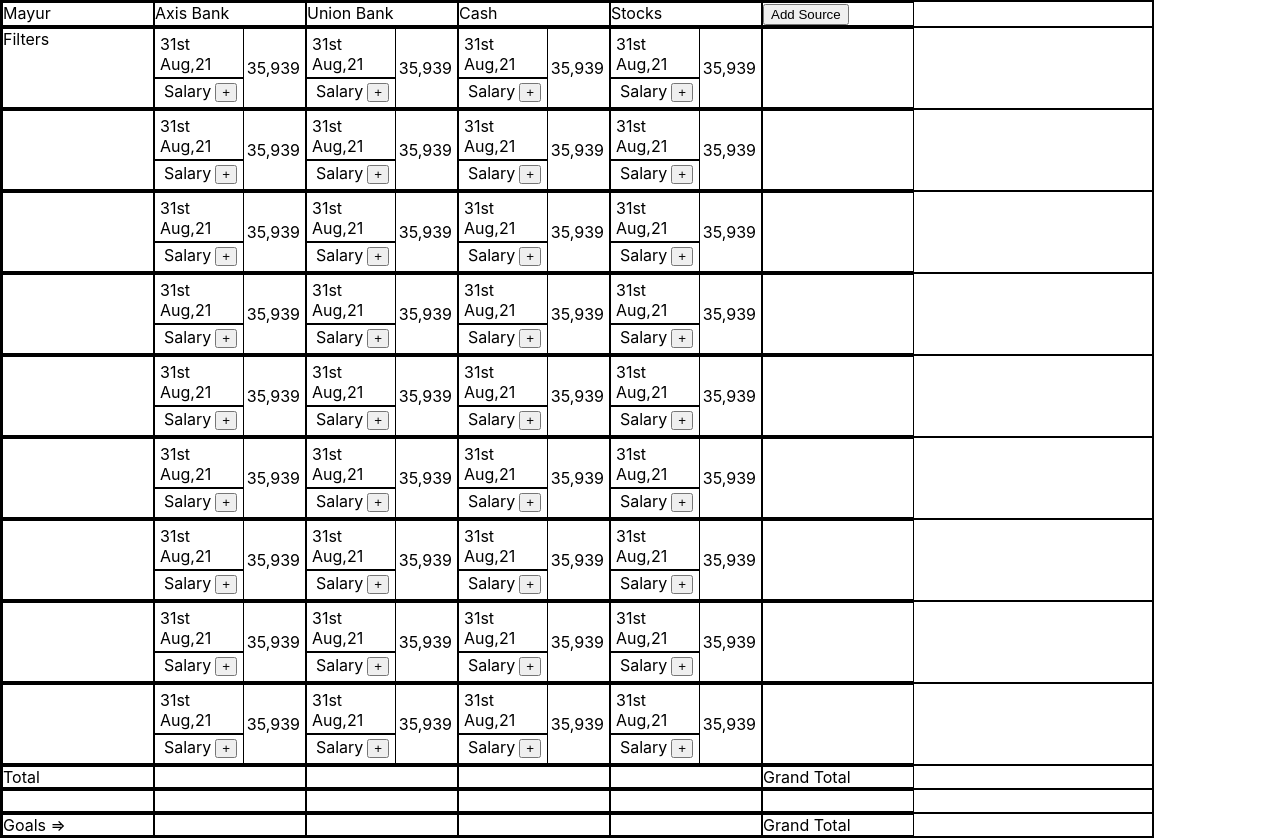
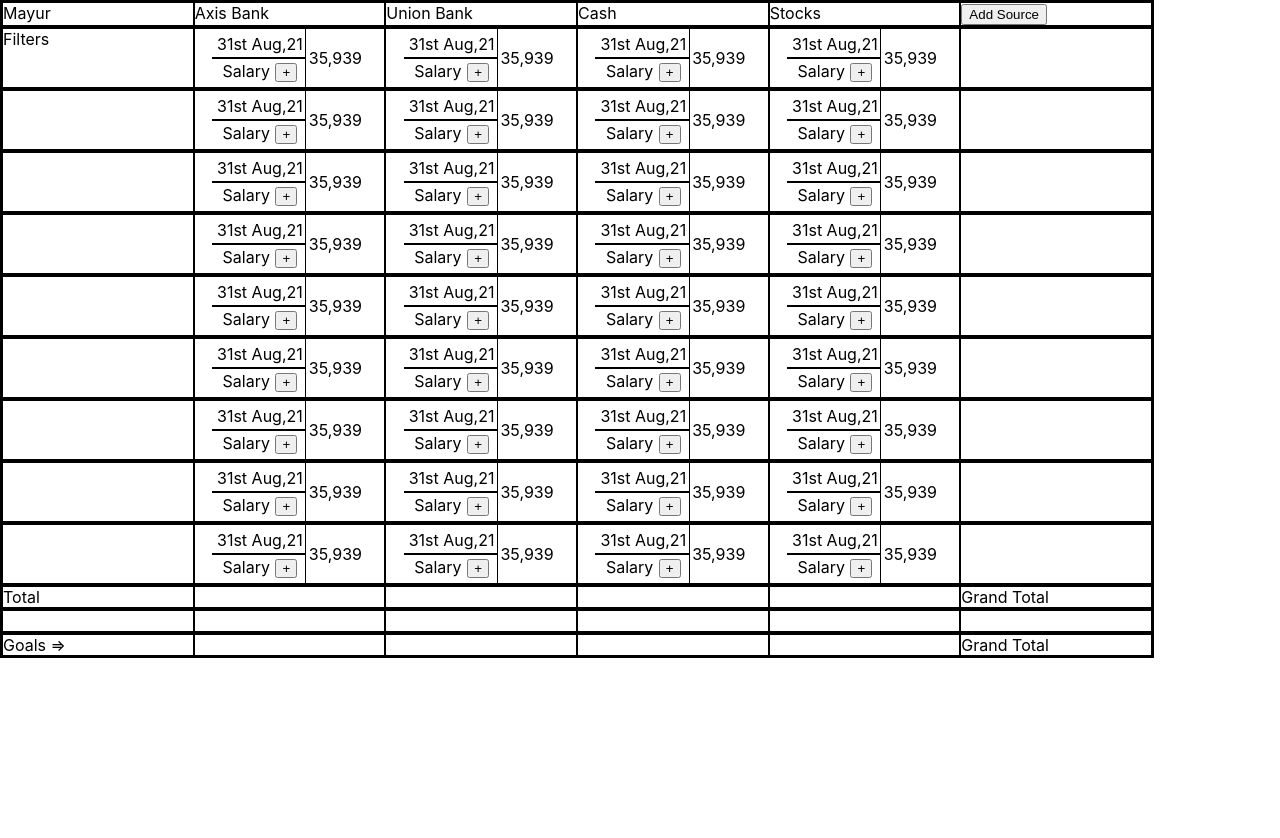
Before and after one commit to MayurChawlaa/Tracker, a React (Create React App) app: page / in a window 1280 px wide. After the commit the page ends 800 px from the top, so only its background shows below. Built offline with nearby package versions, Linux system fonts and the light colour scheme.

Commit message:
overflow correction

```diff
--- a/src/display_style.css
+++ b/src/display_style.css
@@ -28,4 +28,5 @@
 .display-amount {
     padding: 5px 5px 5px 2.5px;
     grid-area:a;
+    overflow: auto;
 }
--- a/src/index.css
+++ b/src/index.css
@@ -26,6 +26,6 @@
 }
 .column {
   border : 1px solid black;
-  width : 150px;
+  width : 200px;
   max-width: 200px;
 }
```
